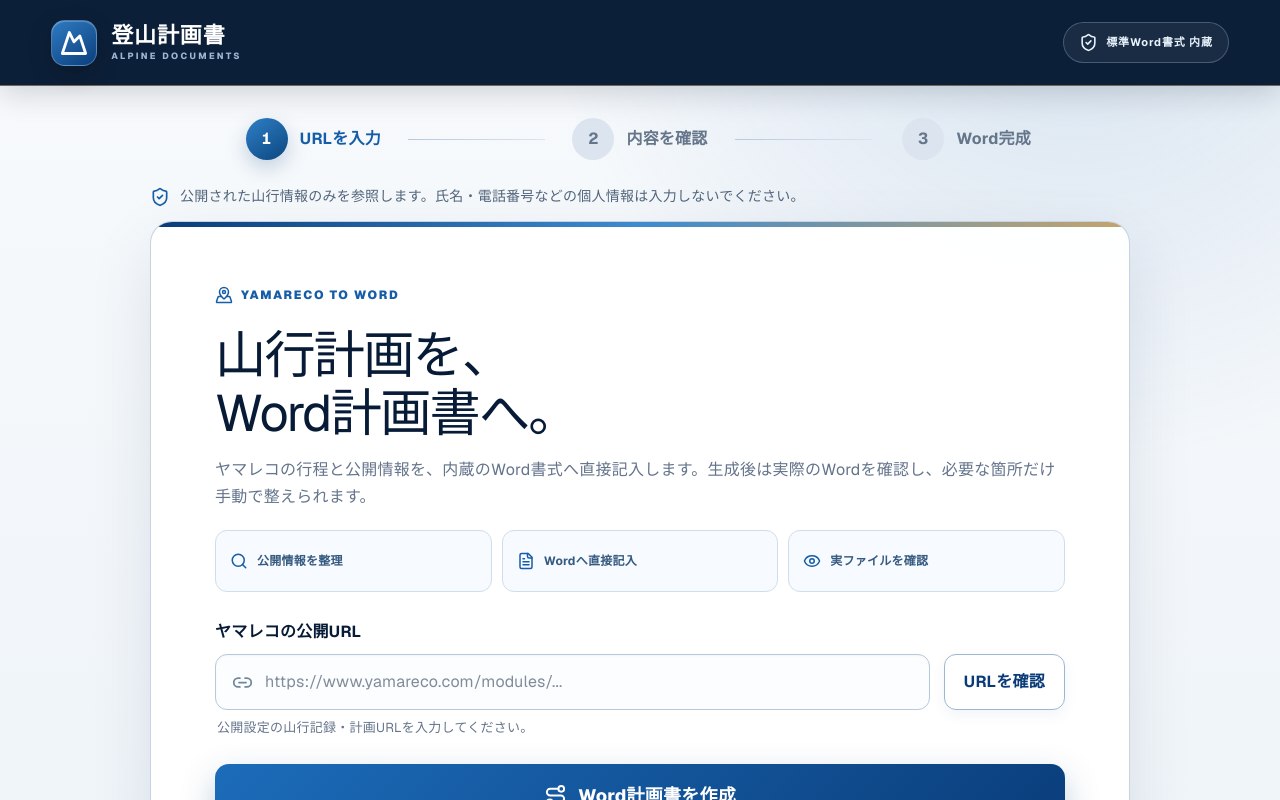
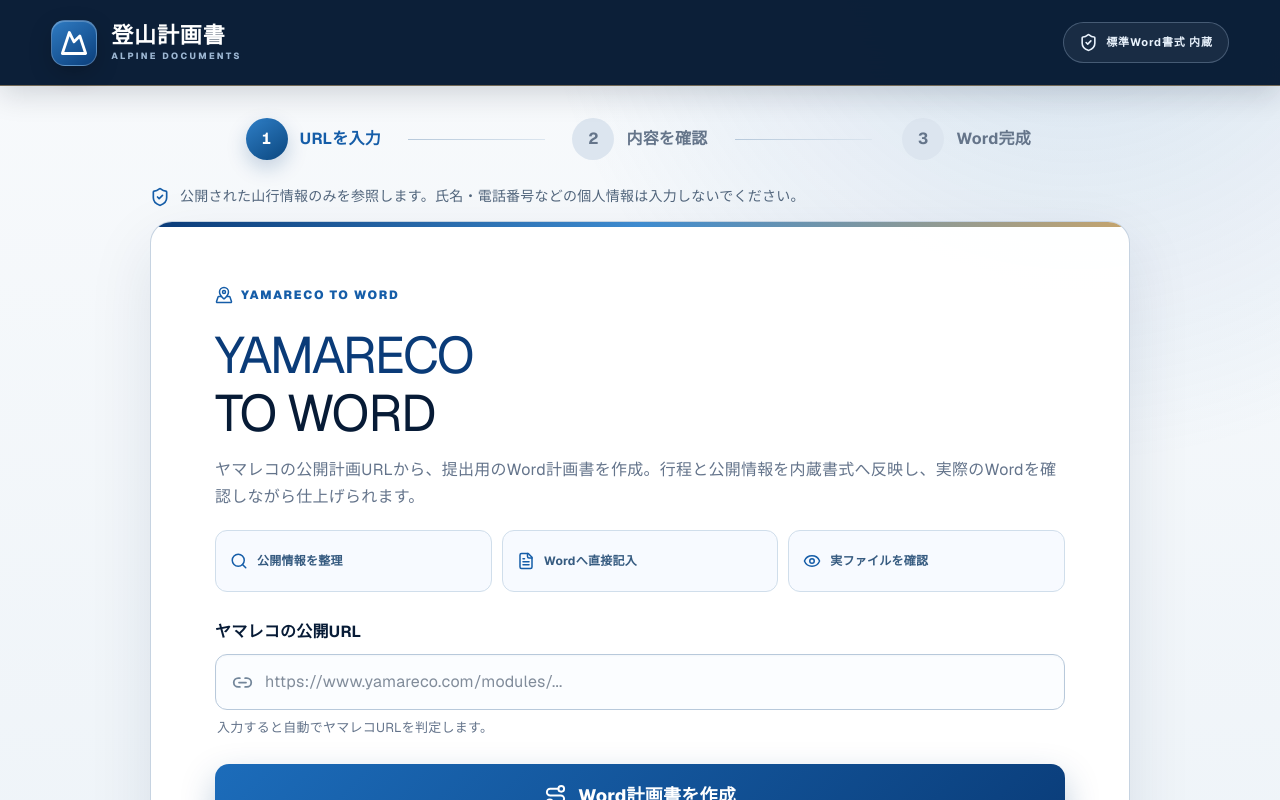
Before and after one commit to ykuru2003/mountain-plan-assistant, a Next.js app: page / in a window 1280 px wide. Shown: the top 800 px of the page. Built offline with nearby package versions, Linux system fonts and the light colour scheme.

Commit message:
Refine Yamareco-to-Word editor workflow

```diff
--- a/app/page.tsx
+++ b/app/page.tsx
@@ -105,6 +105,41 @@
   "personalEquipment", "budgetItems", "relatedOrganizations", "timetables", "lodgingLinks", "sources",
 ];
 
+const BUDGET_DEFAULTS = [
+  "交通費｜｜鉄道（新宿から往復・学割適用後）",
+  "交通費｜｜バス（駅から登山口まで往復）",
+  "テント場代｜｜",
+  "温泉｜｜",
+  "その他｜｜食費など",
+  "合計｜｜",
+];
+
+const AGENCY_TYPES = [
+  "現地連絡先", "顧問", "大学",
+  "コーチ", "コーチ", "コーチ", "コーチ", "コーチ", "コーチ",
+  "主将", "バス", "タクシー", "警察", "山小屋", "病院",
+];
+
+function normalizeAgencyRows(values: string[]) {
+  const rows = AGENCY_TYPES.map((type) => `${type}｜｜`);
+  const used = new Set<number>();
+  for (const value of values) {
+    const [rawType = "", rawName = "", rawContact = ""] = value.split(/[｜|]/).map((part) => part.trim());
+    const exact = AGENCY_TYPES.includes(rawType);
+    const inferred = exact ? rawType
+      : /警察/.test(value) ? "警察"
+        : /病院|医療/.test(value) ? "病院"
+          : /山小屋|ヒュッテ|山荘/.test(value) ? "山小屋"
+            : /タクシー/.test(value) ? "タクシー"
+              : /バス/.test(value) ? "バス" : "";
+    const index = AGENCY_TYPES.findIndex((type, itemIndex) => type === inferred && !used.has(itemIndex));
+    if (index < 0) continue;
+    used.add(index);
+    rows[index] = exact ? `${rawType}｜${rawName}｜${rawContact}` : `${inferred}｜${rawType}｜${rawName}`;
+  }
+  return rows;
+}
+
 function normalizePlan(value: (Partial<Plan> & { access?: string; equipment?: string[] }) | null | undefined): Plan {
   const legacy = value ?? {};
   const merged = { ...EMPTY_PLAN, ...legacy } as Plan;
@@ -115,6 +150,9 @@
   for (const key of ARRAY_FIELDS) {
     if (!Array.isArray(merged[key])) (merged as Record<string, unknown>)[key] = [];
   }
+  merged.budgetItems = merged.budgetItems.length ? merged.budgetItems.slice(0, 6) : BUDGET_DEFAULTS;
+  while (merged.budgetItems.length < 6) merged.budgetItems.push(BUDGET_DEFAULTS[merged.budgetItems.length]);
+  merged.relatedOrganizations = normalizeAgencyRows(merged.relatedOrganizations);
   return merged;
 }
 
@@ -132,7 +170,6 @@
 
 export default function Home() {
   const [url, setUrl] = useState("");
-  const [urlChecked, setUrlChecked] = useState(false);
   const [status, setStatus] = useState<"input" | "generating" | "review">("input");
   const [stage, setStage] = useState(0);
   const [plan, setPlan] = useState<Plan>(EMPTY_PLAN);
@@ -151,13 +188,7 @@
     };
   }, [status]);
 
-  function checkUrl() {
-    setUrlChecked(true);
-    setError(validUrl ? "" : "https://www.yamareco.com/ から始まる公開URLを入力してください。");
-  }
-
   async function generatePlan() {
-    setUrlChecked(true);
     if (!validUrl) {
       setError("ヤマレコの公開URLを確認してください。");
       return;
@@ -234,8 +265,8 @@
           <section className="workspace">
             <article className="card input-card">
               <div className="eyebrow"><MapPinned size={18} />YAMARECO TO WORD</div>
-              <h1>山行計画を、<br />Word計画書へ。</h1>
-              <p className="lead">ヤマレコの行程と公開情報を、内蔵のWord書式へ直接記入します。生成後は実際のWordを確認し、必要な箇所だけ手動で整えられます。</p>
+              <h1><span>YAMARECO</span><br />TO WORD</h1>
+              <p className="lead">ヤマレコの公開計画URLから、提出用のWord計画書を作成。行程と公開情報を内蔵書式へ反映し、実際のWordを確認しながら仕上げられます。</p>
 
               <div className="feature-row" aria-label="主な機能">
                 <span><Search size={18} /><strong>公開情報を整理</strong></span>
@@ -245,21 +276,28 @@
 
               <label htmlFor="yamareco-url">ヤマレコの公開URL</label>
               <div className="url-row">
-                <div className={`input-wrap ${urlChecked ? (validUrl ? "valid" : "invalid") : ""}`}>
+                <div className={`input-wrap ${url ? (validUrl ? "valid" : "invalid") : ""}`}>
                   <Link2 size={21} />
                   <input
+                    aria-describedby="url-status"
+                    aria-invalid={url ? !validUrl : undefined}
                     id="yamareco-url"
                     inputMode="url"
                     placeholder="https://www.yamareco.com/modules/..."
                     value={url}
-                    onChange={(event) => { setUrl(event.target.value.trim()); setUrlChecked(false); }}
-                    onBlur={() => url && checkUrl()}
+                    onChange={(event) => {
+                      const nextUrl = event.target.value.trim();
+                      setUrl(nextUrl);
+                      if (isYamarecoUrl(nextUrl)) setError("");
+                    }}
                   />
-                  {urlChecked && validUrl ? <CheckCircle2 className="valid-icon" size={20} /> : null}
+                  {url && validUrl ? <CheckCircle2 className="valid-icon" size={20} /> : null}
+                  {url && !validUrl ? <X className="invalid-icon" size={20} /> : null}
                 </div>
-                <button className="outline-button" onClick={checkUrl} type="button">URLを確認</button>
               </div>
-              <p className="helper">公開設定の山行記録・計画URLを入力してください。</p>
+              <p className={`helper url-status ${url ? (validUrl ? "valid" : "invalid") : ""}`} id="url-status" aria-live="polite">
+                {!url ? "入力すると自動でヤマレコURLを判定します。" : validUrl ? "ヤマレコの公開URLとして認識しました。" : "ヤマレコの公開URLではありません。"}
+              </p>
 
               {error ? <div className="error-message" role="alert">{error}</div> : null}
 
@@ -433,18 +471,27 @@
 
         <section className="editor-section" id="section-budget">
           <div className="section-title"><span>04</span><div><h2>予算・関係諸機関 <em className="source-badge web">Web検索</em></h2><p>新宿起点。JR片道101km以上は学割2割引き（10の位で切り捨て）</p></div></div>
-          <div className="editor-grid">
-            <label>予算 <span>項目｜金額｜備考</span><textarea value={listValue(plan.budgetItems)} onChange={(event) => onUpdate("budgetItems", toList(event.target.value))} /></label>
-            <label>関係諸機関 <span>名称｜連絡先｜用途</span><textarea value={listValue(plan.relatedOrganizations)} onChange={(event) => onUpdate("relatedOrganizations", toList(event.target.value))} /></label>
-          </div>
+          <EditablePlanTable
+            caption="予算"
+            headers={["項目", "金額", "備考"]}
+            rows={plan.budgetItems}
+            onChange={(rows) => onUpdate("budgetItems", rows)}
+          />
+          <EditablePlanTable
+            caption="関係諸機関"
+            headers={["項目", "名称", "連絡先"]}
+            lockedFirstColumn
+            rows={plan.relatedOrganizations}
+            onChange={(rows) => onUpdate("relatedOrganizations", rows)}
+          />
         </section>
 
         <section className="editor-section" id="section-map">
-          <div className="section-title"><span>05</span><div><h2>概念図 <em className="source-badge yamareco">ヤマレコ</em></h2><p>ヤマレコのルート地図スクリーンショットをWordへ貼付</p></div></div>
-          {plan.routeMapUrl ? <div className="route-map"><iframe src={plan.routeMapUrl} title="ヤマレコのルート概念図" /><a href={plan.routeMapUrl} rel="noreferrer" target="_blank">ヤマレコでルート地図を開く<ExternalLink size={15} /></a></div> : null}
+          <div className="section-title"><span>05</span><div><h2>概念図 <em className="source-badge yamareco">ヤマレコ</em></h2><p>ルート全体が見えるスクリーンショットをWordへ貼付</p></div></div>
+          {plan.routeMapUrl ? <a className="route-map-link" href={plan.routeMapUrl} rel="noreferrer" target="_blank">ヤマレコでルートを開いてスクリーンショットを撮る<ExternalLink size={15} /></a> : null}
           <ScreenshotPicker
             files={routeMapImage ? [routeMapImage] : []}
-            label="ルート地図のスクリーンショット"
+            label="ルート全体のスクリーンショット"
             onFiles={(files) => setRouteMapImage(files[0] ?? null)}
             onRemove={() => setRouteMapImage(null)}
           />
@@ -476,6 +523,53 @@
       </aside>
       {previewDocument ? <WordPreview document={previewDocument} onClose={() => setPreviewDocument(null)} /> : null}
     </section>
+  );
+}
+
+function EditablePlanTable({
+  caption,
+  headers,
+  rows,
+  lockedFirstColumn = false,
+  onChange,
+}: {
+  caption: string;
+  headers: string[];
+  rows: string[];
+  lockedFirstColumn?: boolean;
+  onChange: (rows: string[]) => void;
+}) {
+  function updateCell(rowIndex: number, columnIndex: number, value: string) {
+    const nextRows = [...rows];
+    const cells = (nextRows[rowIndex] ?? "").split(/[｜|]/).map((cell) => cell.trim());
+    while (cells.length < headers.length) cells.push("");
+    cells[columnIndex] = value.replace(/[｜|]/g, " ");
+    nextRows[rowIndex] = cells.slice(0, headers.length).join("｜");
+    onChange(nextRows);
+  }
+
+  return (
+    <div className="editable-table-wrap">
+      <h3>{caption}</h3>
+      <div className="editable-table-scroll">
+        <table className="editable-table">
+          <thead><tr>{headers.map((header) => <th key={header} scope="col">{header}</th>)}</tr></thead>
+          <tbody>
+            {rows.map((row, rowIndex) => {
+              const cells = row.split(/[｜|]/).map((cell) => cell.trim());
+              while (cells.length < headers.length) cells.push("");
+              return (
+                <tr key={`${caption}-${rowIndex}`}>
+                  {cells.slice(0, headers.length).map((cell, columnIndex) => columnIndex === 0 && lockedFirstColumn
+                    ? <th key={columnIndex} scope="row">{cell}</th>
+                    : <td key={columnIndex}><input aria-label={`${caption} ${rowIndex + 1}行目 ${headers[columnIndex]}`} value={cell} onChange={(event) => updateCell(rowIndex, columnIndex, event.target.value)} /></td>)}
+                </tr>
+              );
+            })}
+          </tbody>
+        </table>
+      </div>
+    </div>
   );
 }
 
```
